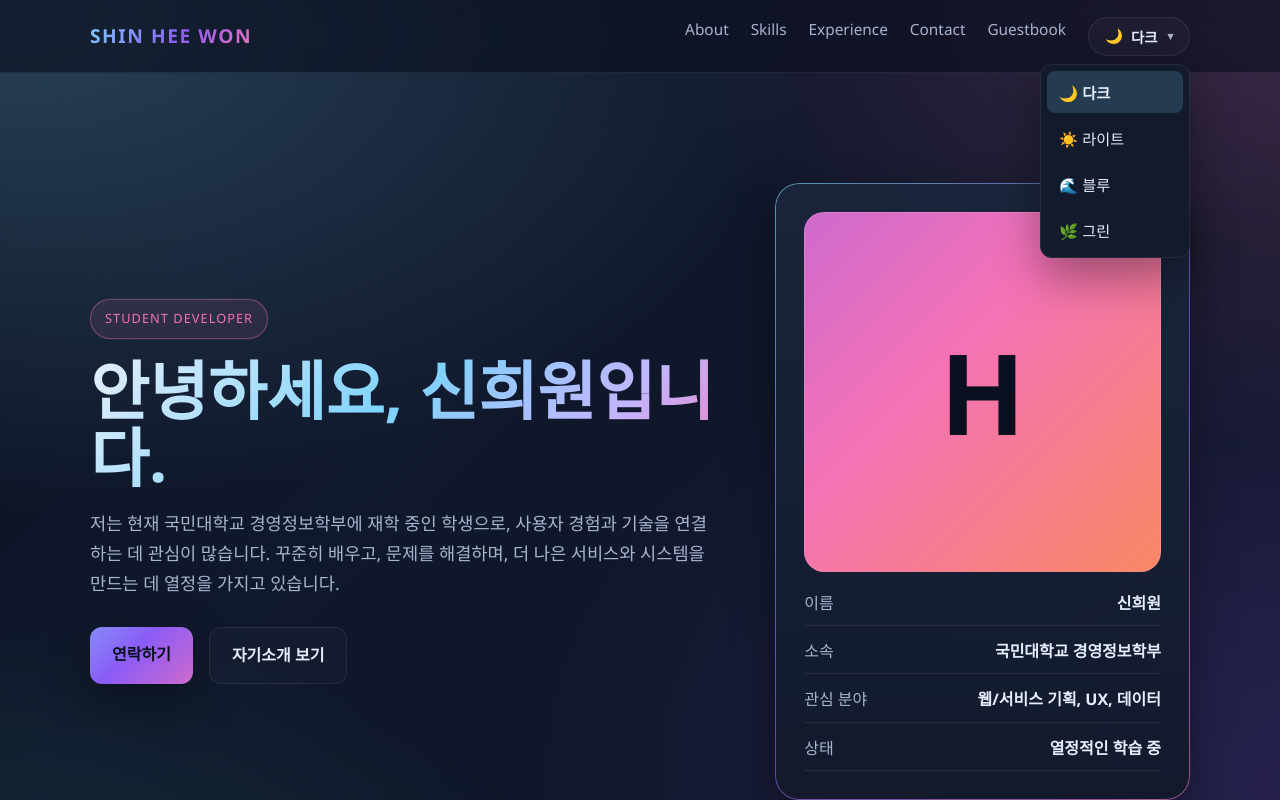
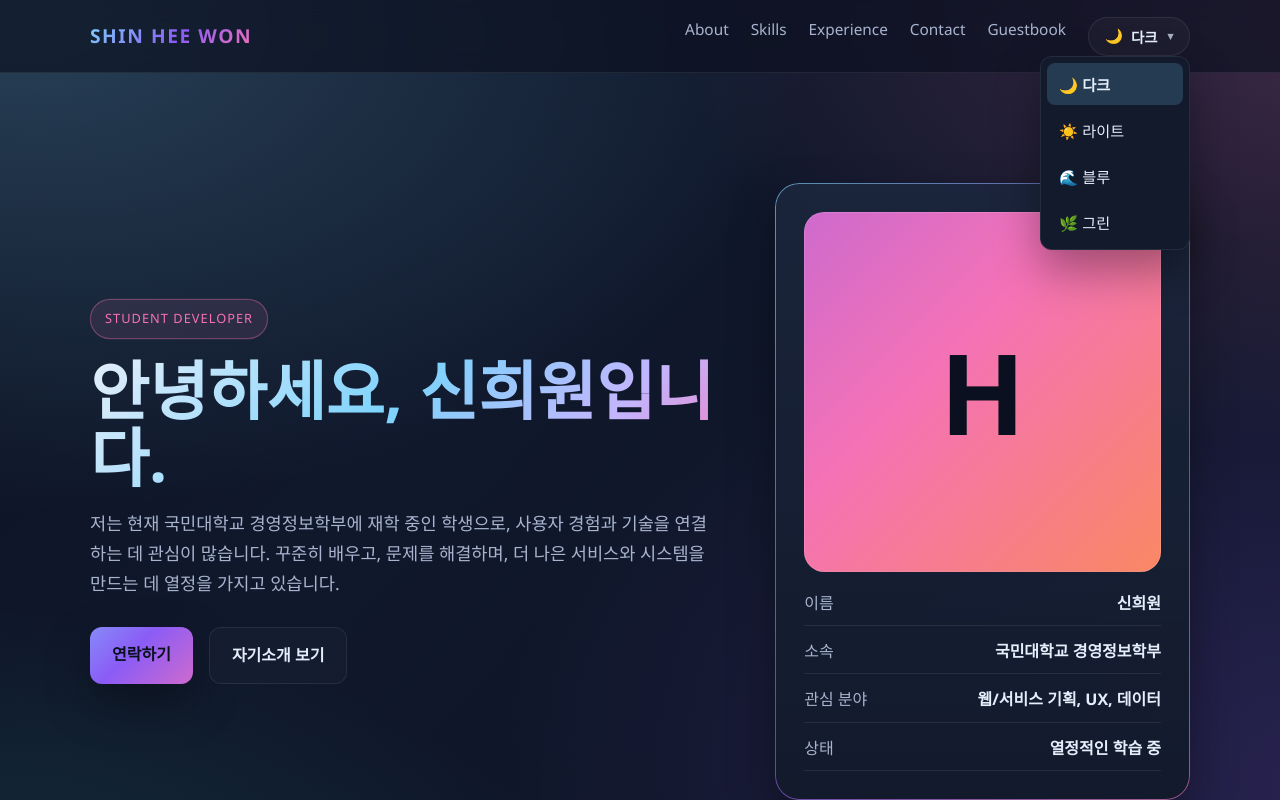
Before and after one commit to shinheewon633/shinheewon633.github.io, a website: page index.html in a window 1280 px wide. Both pictures are taken after a click on the button "테마 선택". Shown: the top 800 px of the page. Drawn offline with Linux system fonts and the light colour scheme; no server answers.

Commit message:
테마 메뉴 hover 간격·닫힘 안정화 (버튼-목록 이어짐 + 닫기 딜레이)

```diff
--- a/index.html
+++ b/index.html
@@ -157,7 +157,7 @@
     .theme-caret { font-size: 0.7rem; margin-left: 2px; opacity: 0.7; }
     .theme-menu {
       position: absolute;
-      top: calc(100% + 8px);
+      top: 100%;
       right: 0;
       min-width: 150px;
       background: var(--panel);
@@ -169,6 +169,17 @@
       gap: 4px;
       box-shadow: var(--shadow);
       z-index: 200;
+      /* 위쪽 여백을 패딩으로 주어, 버튼과 시각적으로 떨어져 보이지만 hover 영역은 이어지게 함 */
+      margin-top: 0;
+    }
+    .theme-menu::before {
+      content: "";
+      position: absolute;
+      top: -8px;
+      left: 0;
+      right: 0;
+      height: 8px;
+      background: transparent;
     }
     .theme-option {
       display: flex;
@@ -1143,13 +1154,19 @@
         green: { icon: "🌿", label: "그린" },
       };
 
+      let closeTimer = null;
       function openMenu() {
+        if (closeTimer) { clearTimeout(closeTimer); closeTimer = null; }
         menu.hidden = false;
         btn.setAttribute("aria-expanded", "true");
       }
       function closeMenu() {
         menu.hidden = true;
         btn.setAttribute("aria-expanded", "false");
+      }
+      function scheduleClose() {
+        if (closeTimer) clearTimeout(closeTimer);
+        closeTimer = setTimeout(closeMenu, 250);
       }
 
       function apply(key) {
@@ -1165,9 +1182,9 @@
       let current = localStorage.getItem("theme") || "dark";
       apply(current);
 
-      // 마우스를 갖다 대면 열고, 치우면 닫기 (가까이 갔을 때만 표시)
+      // 마우스를 갖다 대면 열고, 치우면 짧은 딜레이 후 닫기 (버튼↔목록 이동 중 깜빡임 방지)
       wrap.addEventListener("mouseenter", openMenu);
-      wrap.addEventListener("mouseleave", closeMenu);
+      wrap.addEventListener("mouseleave", scheduleClose);
 
       // 터치 기기(모바일) 대비: 버튼을 누르면 토글
       btn.addEventListener("click", function (e) {
```
